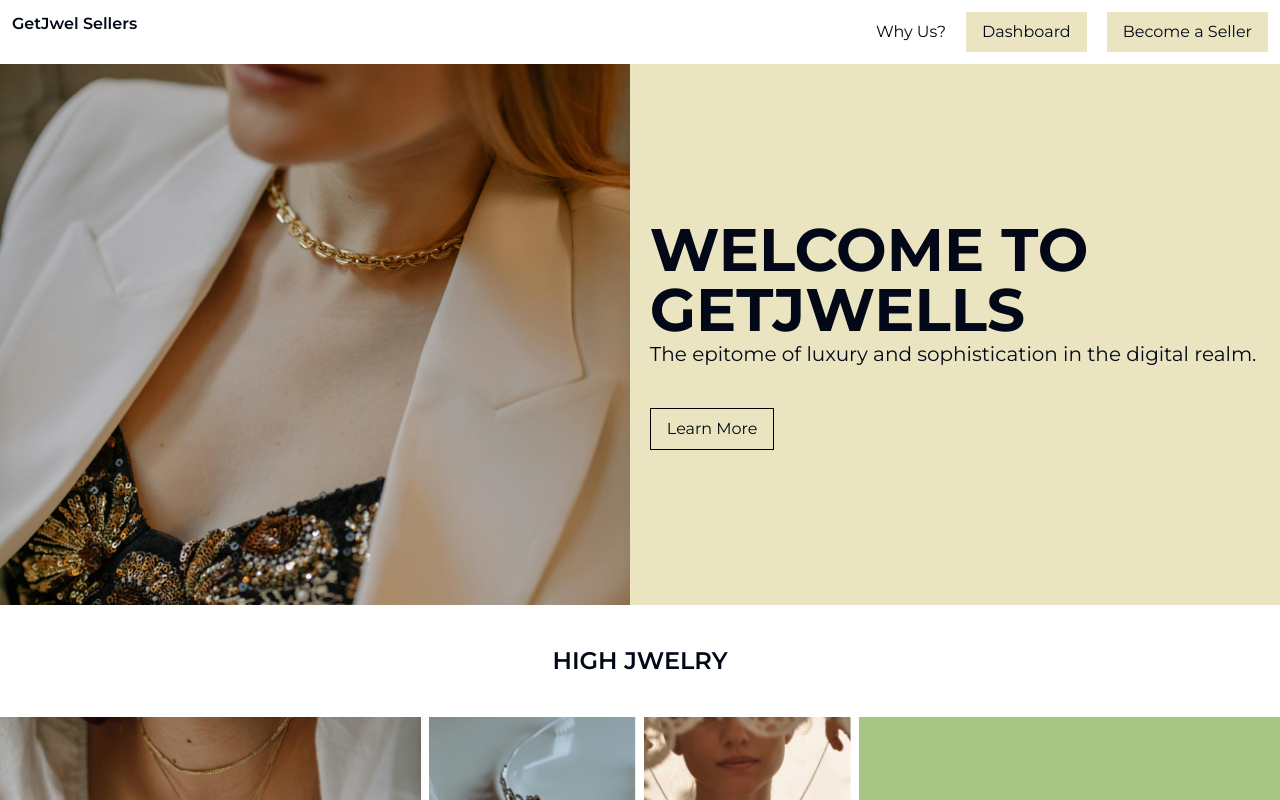
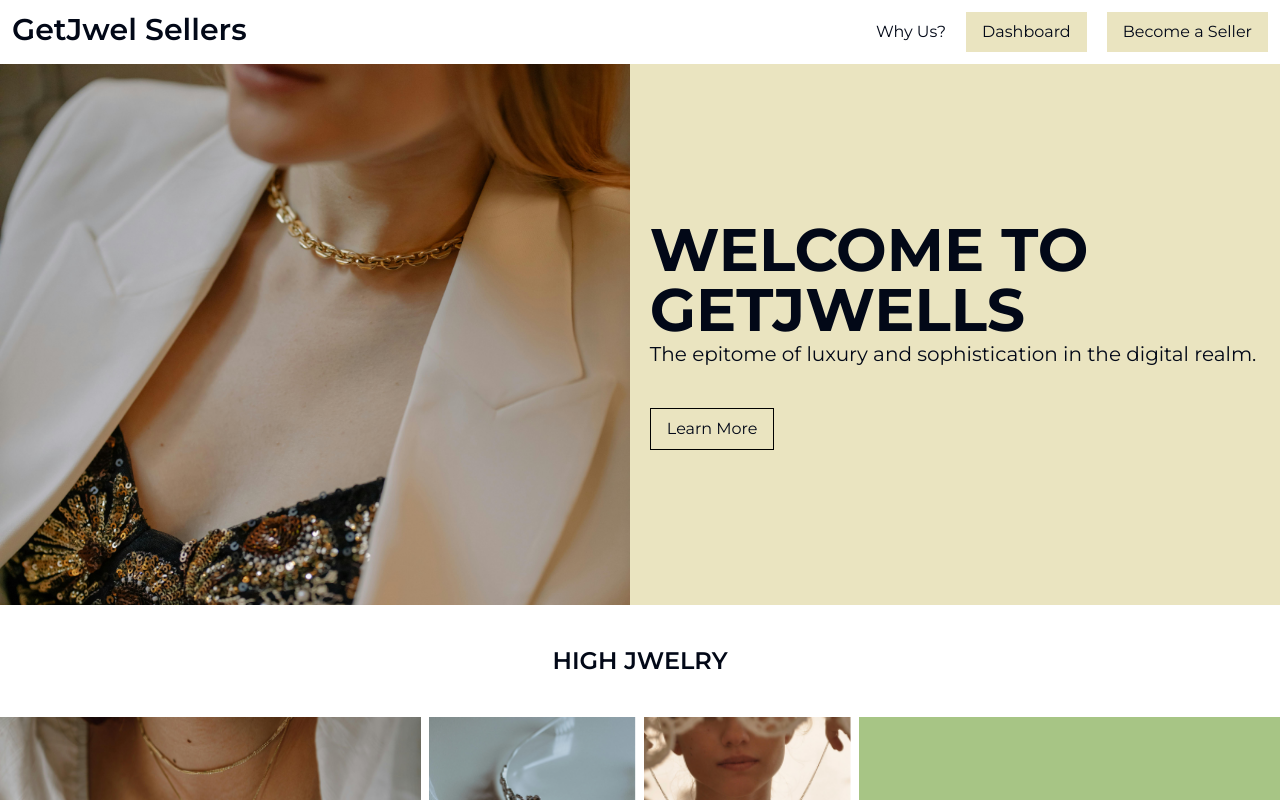
Before and after one commit to Sid55a/landing, a Next.js app: page / in a window 1280 px wide. Shown: the top 800 px of the page. Built offline with nearby package versions, Linux system fonts and the light colour scheme.

Commit message:
optimized

```diff
--- a/app/component/navBar.tsx
+++ b/app/component/navBar.tsx
@@ -7,7 +7,7 @@ const NavBar = () => {
     <div className="w-full">
       <div className="p-3 pb-3 lg:p-10 lg:pb-8 xl:p-10 xl:pb-8 md:p-5 ">
         <div className=" flex justify-between">
-          <h1 className="font-semibold md:text-2xl xl:text-3xl lg:text-3xl sm:text-sm ">
+          <h1 className="font-semibold text-3xl md:text-2xl xl:text-3xl lg:text-3xl sm:text-sm ">
             GetJwel Sellers
           </h1>
           <div className=" flex gap-5">
@@ -16,7 +16,7 @@ const NavBar = () => {
                 Why Us?
               </a>
             </button>
-            <button className="bg-[#EAE4C0] pt-2 pb-2 pl-4 pr-4 sm:pt-0 sm:pb-0  sm:pl-[0.3rem] sm:pr-[0.3rem]  sm:text-[0.5rem]">
+            <button className="hover: bg-[#EAE4C0] pt-2 pb-2 pl-4 pr-4 sm:pt-0 sm:pb-0  sm:pl-[0.3rem] sm:pr-[0.3rem]  sm:text-[0.5rem]">
               Dashboard
             </button>
             <button className="bg-[#EAE4C0] pt-2 pb-2 pl-4 pr-4 sm:pt-0 sm:pb-0  sm:pl-[0.3rem] sm:pr-[0.3rem]  sm:text-[0.5rem] ">
```
